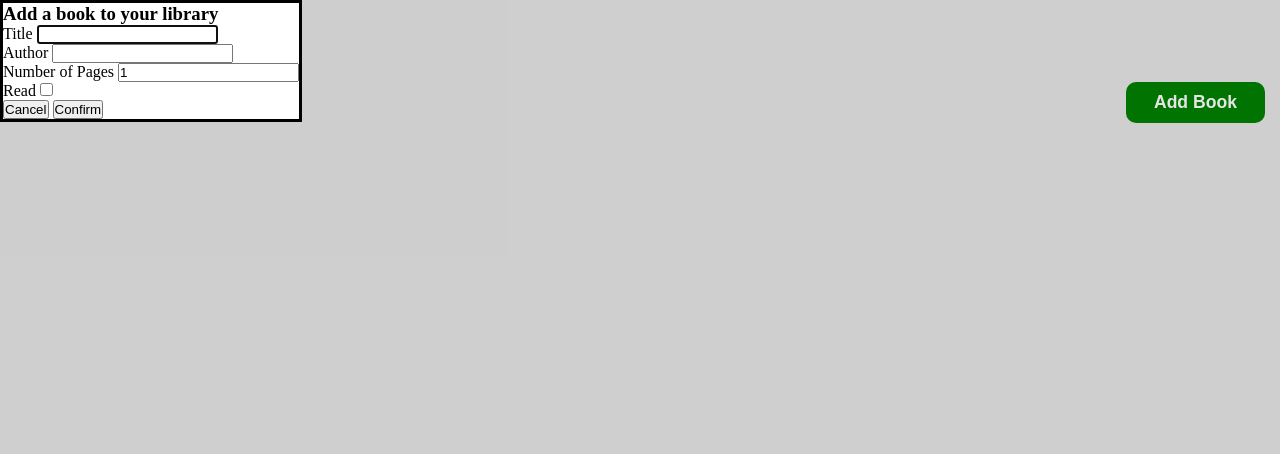
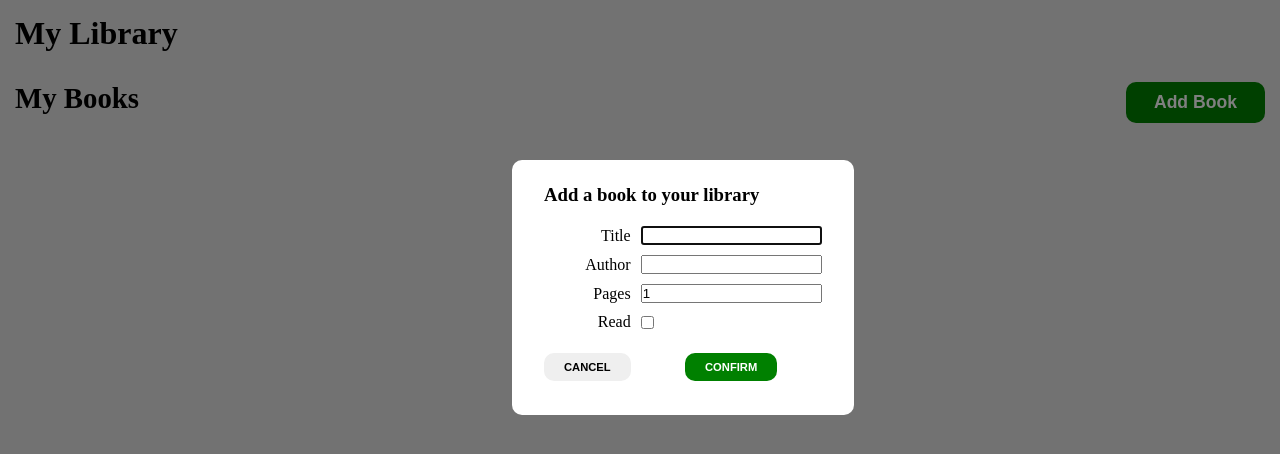
Before and after one commit to jkaps9/library-app, a plain HTML site: page index.html in a window 1280 px wide. Both pictures are taken after a click on the button "Add Book". Drawn offline with Linux system fonts and the light colour scheme.

Commit message:
Add styling to dialog and position it

```diff
--- a/index.html
+++ b/index.html
@@ -19,29 +19,28 @@
             <h2>My Books</h2>
             <button type="button" id="add-book">Add Book</button>
         </div>
-        <dialog id="add-book-dialog" closedby="none">
+        <dialog id="add-book-dialog" closedby="closerequest">
             <h3>Add a book to your library</h3>
             <form>
-                <p>
+
                 <label for="title">Title</label>
                 <input type="text" id="title" name="title" required>
-                </p>
-                <p>
+
+
                 <label for="author">Author</label>
                 <input type="text" id="author" name="author" required>
-                </p>
-                <p>
-                    <label for="pages">Number of Pages</label>
+
+
+                <label for="pages">Pages</label>
                 <input type="number" id="pages" name="pages" min="1" step="1" value="1">
-                </p>
-                <p>
+
+
                 <label for="isRead">Read</label>
                 <input type="checkbox" id="isRead" value="isRead">
-                </p>
-                <div>
+
+
                 <button id="cancel" value="cancel" formmethod="dialog">Cancel</button>
                 <button id="confirm" value="default">Confirm</button>
-                </div>
             </form>
         </dialog>
         <div id="library-container">
--- a/styles.css
+++ b/styles.css
@@ -27,6 +27,7 @@ header {
 
 main {
     flex: 1;
+    position: relative;
 }
 
 .sub-header {
@@ -103,3 +104,51 @@ main {
     color: white;
     background-color: green;
 }
+
+#add-book-dialog {
+    border: none;
+    border-radius: 10px;
+    padding: 24px 32px;
+    position: absolute;
+    top: 20%;
+    left: 40%;
+}
+
+#add-book-dialog>h3 {
+    margin-bottom: 20px;
+}
+
+::backdrop {
+    background-color: rgba(0, 0, 0, 0.5);
+}
+
+#add-book-dialog>form {
+    margin: 10px 0;
+    display: grid;
+    grid-template-columns: auto 1fr;
+    gap: 10px;
+    justify-items: start;
+    align-items: center;
+}
+
+#add-book-dialog>form>label {
+    justify-self: end;
+}
+
+#add-book-dialog button {
+    appearance: none;
+    border: none;
+    border-radius: 10px;
+    font-size: 0.7rem;
+    cursor: pointer;
+    text-transform: uppercase;
+    font-weight: bold;
+    padding: 8px 20px;
+    justify-self: center;
+    margin-top: 12px;
+}
+
+#add-book-dialog button#confirm {
+    background-color: green;
+    color: white;
+}
```
Lines whose indentation alone changed are shown as unchanged.
